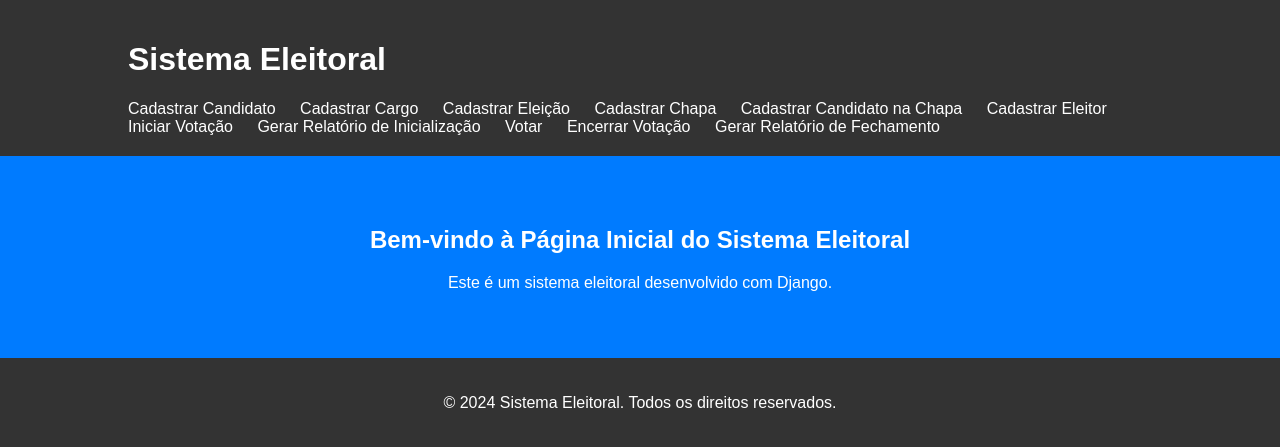
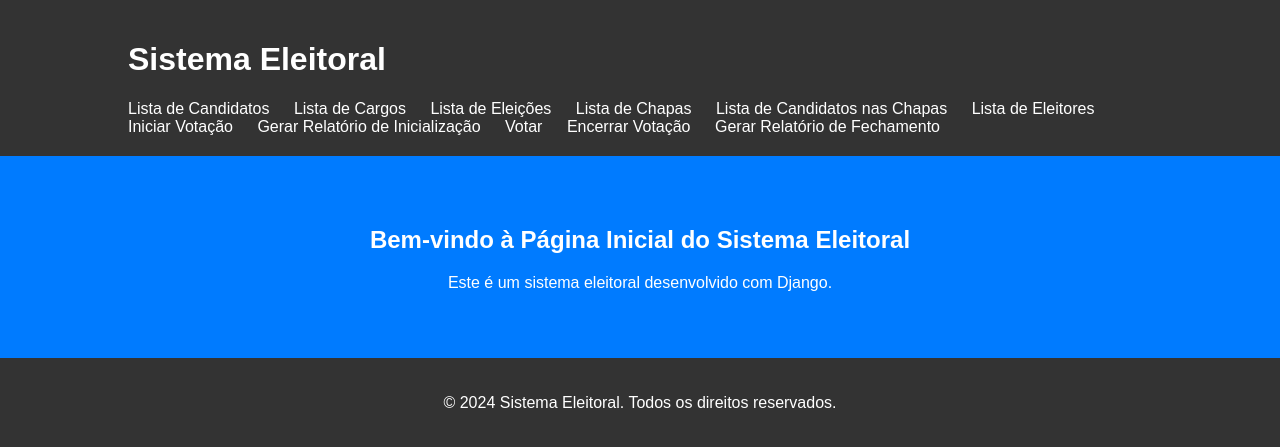
Before and after one commit to EloyWayne/SistemaEleitoral, a Django app: page / in a window 1280 px wide. Shown: the top 447 px of the page. Run offline with Django 5.2, Linux system fonts and the light colour scheme.

Commit message:
feat: list entities

```diff
--- a/eleicoes_app/templates/pagina_inicial.html
+++ b/eleicoes_app/templates/pagina_inicial.html
@@ -12,12 +12,13 @@
             <h1>Sistema Eleitoral</h1>
             <nav>
                 <ul>
-                    <li><a href="{% url 'cadastrar_candidato' %}">Cadastrar Candidato</a></li>
-                    <li><a href="{% url 'cadastrar_cargo' %}">Cadastrar Cargo</a></li>
-                    <li><a href="{% url 'cadastrar_eleicao' %}">Cadastrar Eleição</a></li>
-                    <li><a href="{% url 'cadastrar_chapa' %}">Cadastrar Chapa</a></li>
-                    <li><a href="{% url 'cadastrar_candidato_chapa' %}">Cadastrar Candidato na Chapa</a></li>
-                    <li><a href="{% url 'cadastrar_eleitor' %}">Cadastrar Eleitor</a></li>
+                    <li><a href="{% url 'lista_candidatos' %}">Lista de Candidatos</a></li>
+                    <li><a href="{% url 'lista_cargos' %}">Lista de Cargos</a></li>
+                    <li><a href="{% url 'lista_eleicoes' %}">Lista de Eleições</a></li>
+                    <li><a href="{% url 'lista_chapas' %}">Lista de Chapas</a></li>
+                    <li><a href="{% url 'lista_candidatos_chapa' %}">Lista de Candidatos nas Chapas</a></li>
+                    <li><a href="{% url 'lista_eleitores' %}">Lista de Eleitores</a></li>
+
                     <li><a href="{% url 'iniciar_votacao' %}">Iniciar Votação</a></li>
                     <li><a href="{% url 'gerar_relatorio_inicializacao' %}">Gerar Relatório de Inicialização</a></li>
                     <li><a href="{% url 'votar' %}">Votar</a></li>
--- a/eleicoes_app/urls.py
+++ b/eleicoes_app/urls.py
@@ -4,6 +4,12 @@ from . import views
 urlpatterns = [
     path('', views.pagina_inicial, name='pagina_inicial'),
     path('candidatos/', views.cadastrar_candidato, name='cadastrar_candidato'),
+    path('lista/', views.lista_candidatos, name='lista_candidatos'),
+    path('lista_cargos/', views.lista_cargos, name='lista_cargos'),
+    path('lista_eleicoes/', views.lista_eleicoes, name='lista_eleicoes'),
+    path('lista_chapas/', views.lista_chapas, name='lista_chapas'),
+    path('lista_candidatos_chapa/', views.lista_candidatos_chapa, name='lista_candidatos_chapa'),
+    path('lista_eleitores/', views.lista_eleitores, name='lista_eleitores'),
     path('cargos/', views.cadastrar_cargo, name='cadastrar_cargo'),
     path('eleicoes/', views.cadastrar_eleicao, name='cadastrar_eleicao'),
     path('chapas/', views.cadastrar_chapa, name='cadastrar_chapa'),
--- a/eleicoes_app/views.py
+++ b/eleicoes_app/views.py
@@ -1,5 +1,7 @@
 from django.shortcuts import render, redirect
 from django.urls import reverse
+
+from eleicoes_app.models import Candidato, CandidatoChapa, Cargo, Chapa, Eleicao, Eleitor
 from .forms import (
     CandidatoForm, CargoForm, EleicaoForm, ChapaForm,
     CandidatoChapaForm, EleitorForm
@@ -102,3 +104,28 @@ def gerar_relatorio_fechamento(request):
         # Logic to generate closing report
         return redirect(reverse('lista_relatorios'))
     return render(request, 'gerar_relatorio_fechamento.html')
+#####
+
+def lista_candidatos(request):
+    candidatos = Candidato.objects.all()
+    return render(request, 'lista_candidatos.html', {'candidatos': candidatos})
+
+def lista_cargos(request):
+    cargos = Cargo.objects.all()
+    return render(request, 'lista_cargos.html', {'cargos': cargos})
+
+def lista_eleicoes(request):
+    eleicoes = Eleicao.objects.all()
+    return render(request, 'lista_eleicoes.html', {'eleicoes': eleicoes})
+
+def lista_chapas(request):
+    chapas = Chapa.objects.all()
+    return render(request, 'lista_chapas.html', {'chapas': chapas})
+
+def lista_candidatos_chapa(request):
+    candidatos_chapa = CandidatoChapa.objects.all()
+    return render(request, 'lista_candidatos_chapa.html', {'candidatos_chapa': candidatos_chapa})
+
+def lista_eleitores(request):
+    eleitores = Eleitor.objects.all()
+    return render(request, 'lista_eleitores.html', {'eleitores': eleitores})
```
Also changed, not shown: eleicoes_app/templates/lista_candidatos.html (added, +35 -0 lines), eleicoes_app/templates/lista_candidatos_chapa.html (added, +27 -0 lines), eleicoes_app/templates/lista_cargos.html (added, +27 -0 lines), eleicoes_app/templates/lista_chapas.html (added, +27 -0 lines), eleicoes_app/templates/lista_eleicoes.html (added, +29 -0 lines), eleicoes_app/templates/lista_eleitores.html (added, +27 -0 lines).
